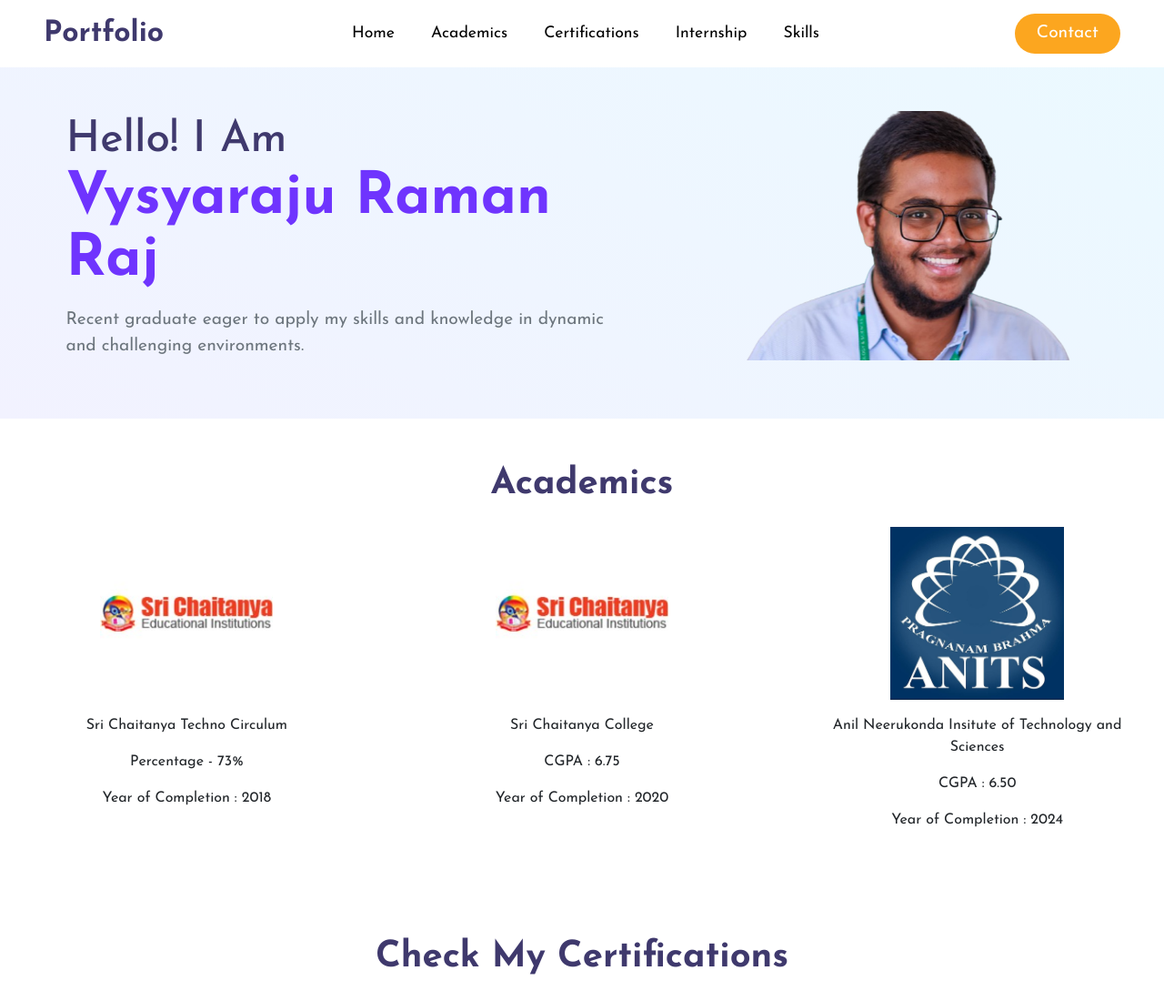
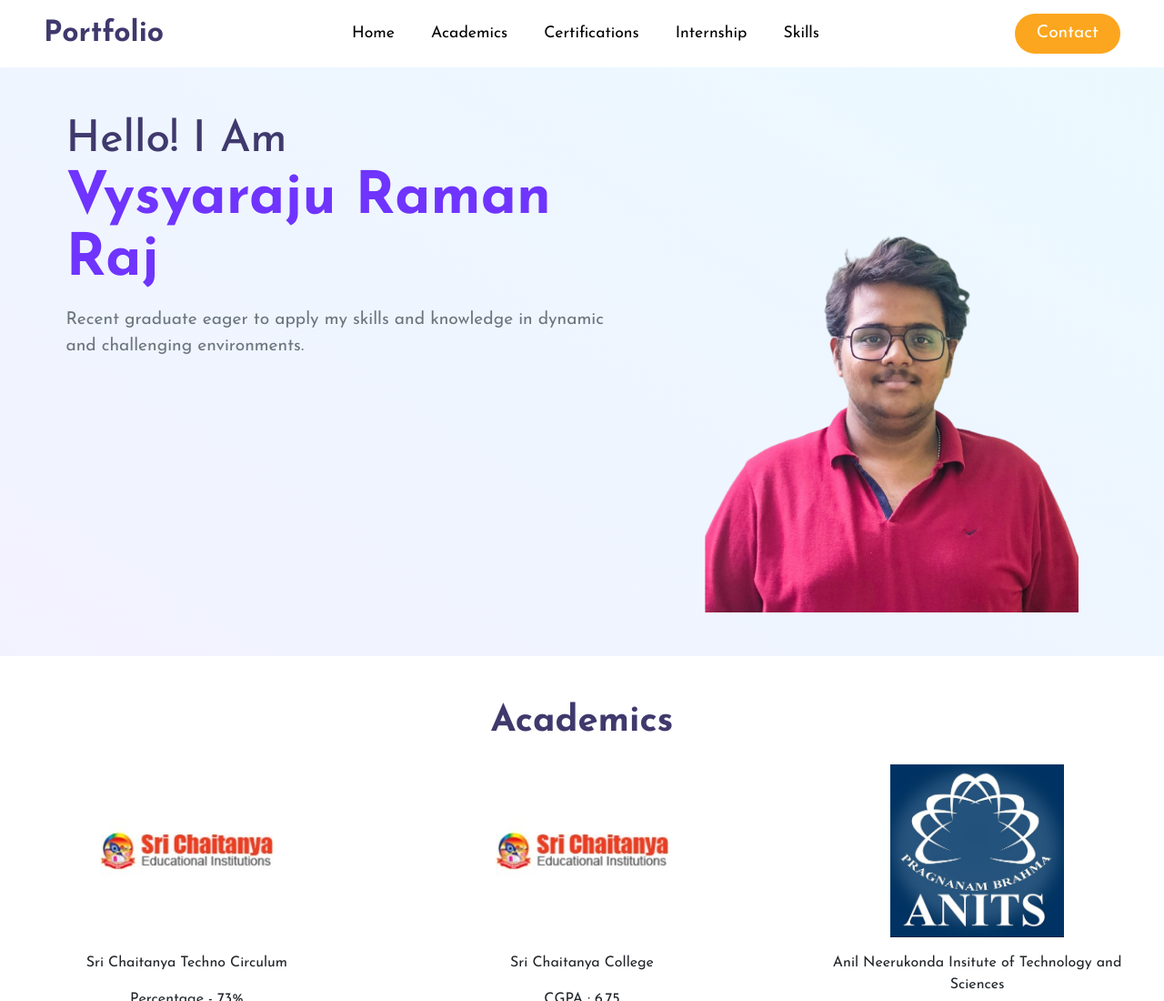
Before and after one commit to ramanrajvysyaraju/my_portfolio, a plain HTML site: page index.html in a window 1280 px wide. Shown: the top 1100 px of the page at 91% size. Drawn offline with nearby package versions, Linux system fonts and the light colour scheme.

Commit message:
Update index.html

```diff
--- a/index.html
+++ b/index.html
@@ -102,7 +102,7 @@
           <a href="" class="link ms-4 d-none">See My Work</a>
         </div>
         <div class="col-10 col-md-4 d-none d-md-block">
-          <img src="images/ramanraj.png" class="img-fluid" alt="" />
+          <img src="images/ramannew.png" class="img-fluid" alt="" />
         </div>
       </div>
     </section>
```
